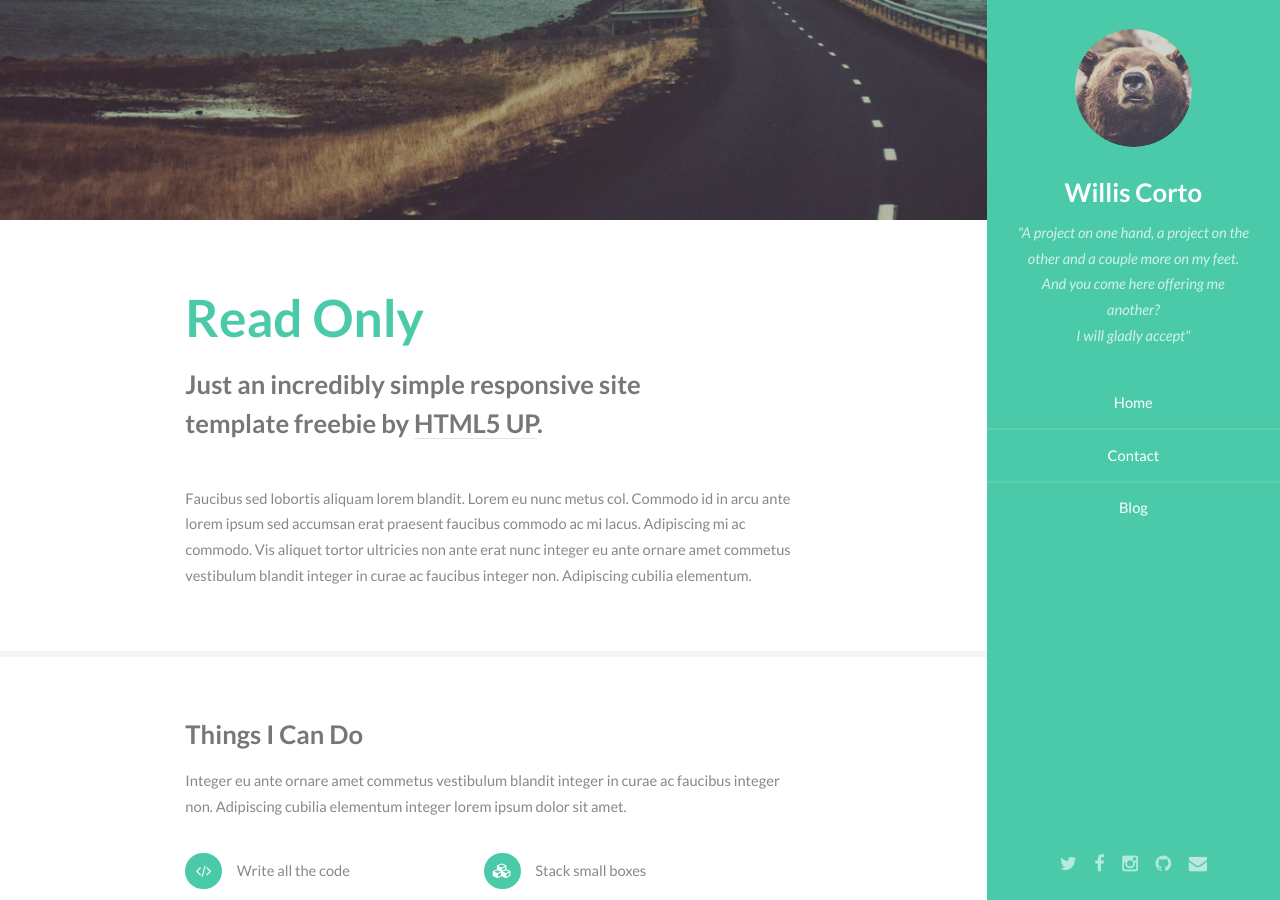
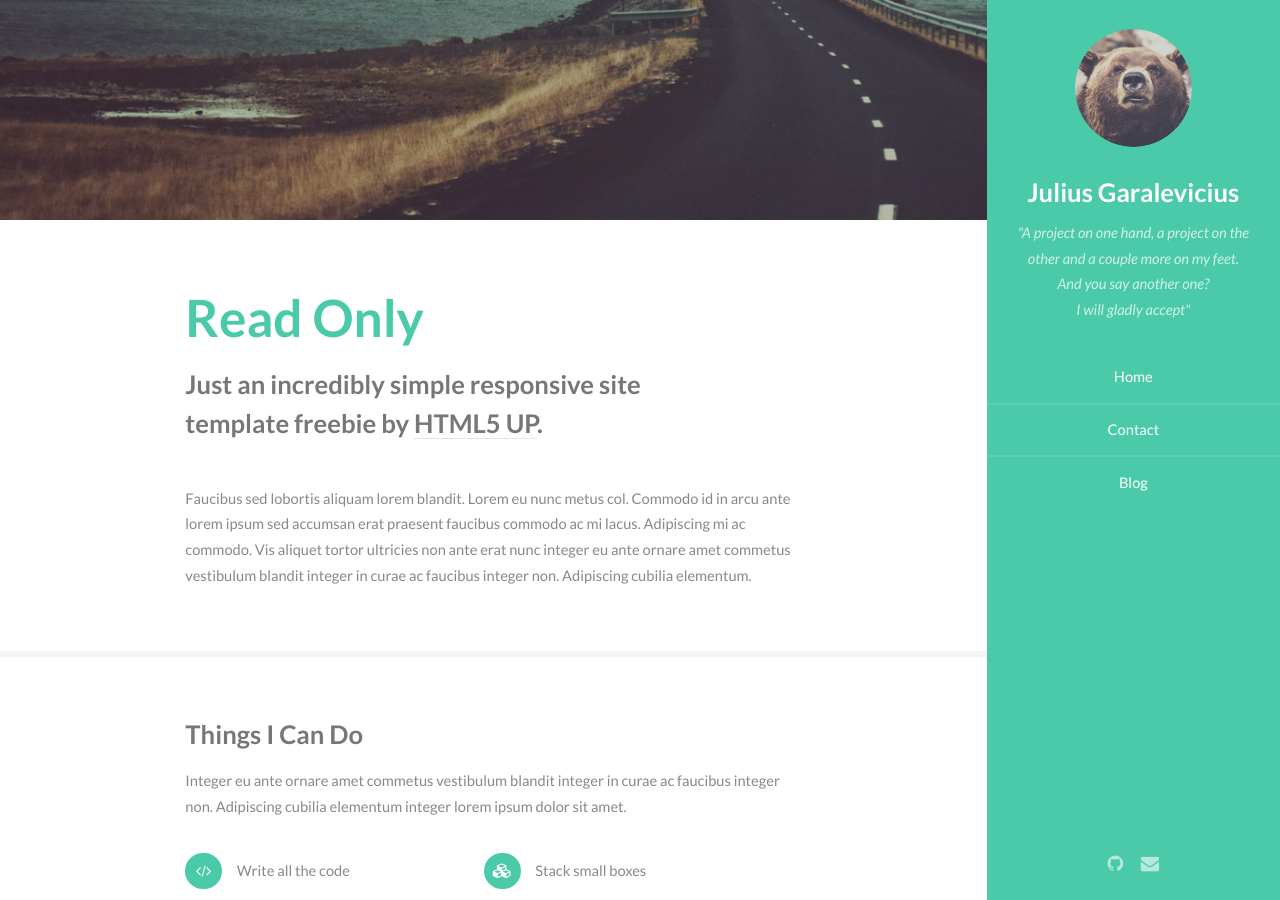
Before and after one commit to JuliusGaralevicius/JuliusGaralevicius.github.io, a Jekyll site: the page built from index.html, in a window 1280 px wide and 900 px high. Built offline with Jekyll 4.4.1, drawn with Linux system fonts in a browser that asks for light colours.

Commit message:
Update header.html
q

```diff
--- a/_includes/header.html
+++ b/_includes/header.html
@@ -2,8 +2,8 @@
     <section id="header" class="skel-layers-fixed">
         <header>
             <span class="image avatar"><img src="{{ site.baseurl }}/images/avatar.jpg" alt="" /></span>
-            <h1 id="logo"><a href="{{ site.baseurl }}/">Willis Corto</a></h1>
-            <p> "A project on one hand, a project on the other and a couple more on my feet. And you come here offering me another? <br />
+            <h1 id="logo"><a href="{{ site.baseurl }}/">Julius Garalevicius</a></h1>
+            <p> "A project on one hand, a project on the other and a couple more on my feet. And you say another one? <br />
 			I will gladly accept"
             </p>
         </header>
@@ -16,9 +16,6 @@
         </nav>
         <footer>
             <ul class="icons">
-                <li><a href="#" class="icon fa-twitter"><span class="label">Twitter</span></a></li>
-                <li><a href="#" class="icon fa-facebook"><span class="label">Facebook</span></a></li>
-                <li><a href="#" class="icon fa-instagram"><span class="label">Instagram</span></a></li>
                 <li><a href="#" class="icon fa-github"><span class="label">Github</span></a></li>
                 <li><a href="#" class="icon fa-envelope"><span class="label">Email</span></a></li>
             </ul>
```
